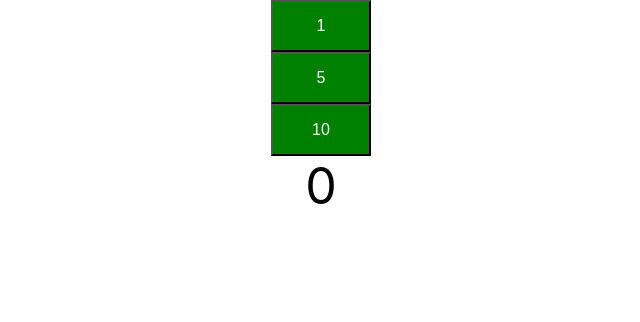
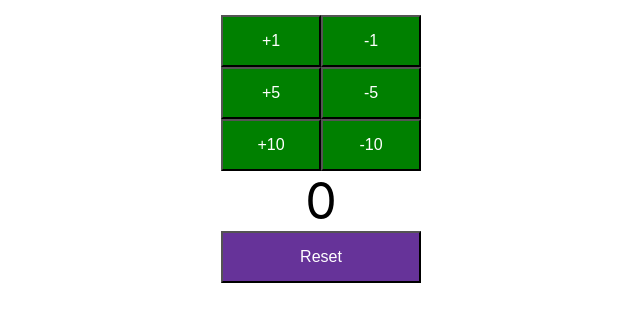
Before and after one commit to godson91/full-stack-react-springboot, a React (Create React App) app: page / in a window 1280 px wide. Shown: the top 322 px of the page, without its empty margins (319-959 px from the left). Built offline with nearby package versions, Linux system fonts and the light colour scheme.

Commit message:
got rid of child class functions and called directly from parent class by binding with arrow function

```diff
--- a/src/components/counter/Counter.css
+++ b/src/components/counter/Counter.css
@@ -19,3 +19,11 @@ button {
     font-size: 50px;
     padding: 15px 30px;
 }
+.reset {
+    background-color: rebeccapurple;
+    width: 200px;
+}
+
+body {
+    padding: 15px 30px;
+}
--- a/src/components/counter/Counter.jsx
+++ b/src/components/counter/Counter.jsx
@@ -1,66 +1,89 @@
-import React, {Component} from 'react';
+import React, { Component } from 'react';
 import PropTypes from 'prop-types';
 import './Counter.css';
 
 
 class Counter extends Component {
-    constructor(){
+    constructor() {
         super();
         this.state = {
-            counter : 0,
+            counter: 0
         }
         this.increment = this.increment.bind(this)
+        this.decrement = this.decrement.bind(this)
+        this.reset = this.reset.bind(this)
+
     }
     render() {
         return (
             <div className="counter">
-          <CounterButton incrementMethod={this.increment}/>
-          <CounterButton by={5} incrementMethod={this.increment}/>
-          <CounterButton by={10} incrementMethod={this.increment}/>
+                <CounterButton incrementMethod={this.increment} decrementMethod={this.decrement} />
+                <CounterButton by={5} incrementMethod={this.increment} decrementMethod={this.decrement} />
+                <CounterButton by={10} incrementMethod={this.increment} decrementMethod={this.decrement} />
                 <span className="count">{this.state.counter}</span>
+                <div><button className="reset" onClick={this.reset}>Reset</button></div>
             </div>
         );
     }
-    increment(by){
+    reset() {
+        this.setState({ counter: 0 })
+    }
+    increment(by) {
         // console.log(`increment from child  Counterbutton class - ${by}`)
         this.setState((prevState) => {
-           return { counter : this.state.counter + by}
+            return { counter: prevState.counter + by }
+        })
+    }
+    decrement(by) {
+        // console.log(`increment from child  Counterbutton class - ${by}`)
+        this.setState((prevState) => {
+            return { counter: prevState.counter - by }
         })
     }
 }
 class CounterButton extends Component {
 
-    constructor(){
+    constructor() {
         super();
 
-        this.state = {
-            counter : 0,
+        // this.state = {
+        //     counter: 0,
+        // }
+
+        // this.increment = this.increment.bind(this)
+        // this.decrement = this.decrement.bind(this)
+
     }
-
-        this.increment = this.increment.bind(this)
-    }
-       render () {
+    render() {
         return (
             <div className="Counter">
-                   <button onClick={this.increment}>{this.props.by}</button>
+                <button onClick={() => this.props.incrementMethod(this.props.by)}>+{this.props.by}</button>
+                <button onClick={() => this.props.decrementMethod(this.props.by)}>-{this.props.by}</button>
             </div>
         );
     }
-        increment () {//update the state - counter++
-        // console.log('increment')
-            this.setState((prevState) => {
-               return { counter : this.state.counter + this.props.by}
-            })
-            this.props.incrementMethod(this.props.by);
-    }
+    // increment() {//update the state - counter++
+    //     // console.log('increment')
+    //     this.setState((prevState) => {
+    //         return { counter: prevState.counter + this.props.by }
+    //     })
+    //     this.props.incrementMethod(this.props.by);
+    // }
+    // decrement() {//update the state - counter++
+    //     // console.log('increment')
+    //     this.setState((prevState) => {
+    //         return { counter: prevState.counter - this.props.by }
+    //     })
+    //     this.props.decrementMethod(this.props.by);
+    // }
 }
 
 CounterButton.defaultProps = {
-    by : 1
+    by: 1
 }
 
 CounterButton.propTypes = {
-     by : PropTypes.number
+    by: PropTypes.number
 }
 
 
```
Lines whose indentation alone changed are shown as unchanged.
